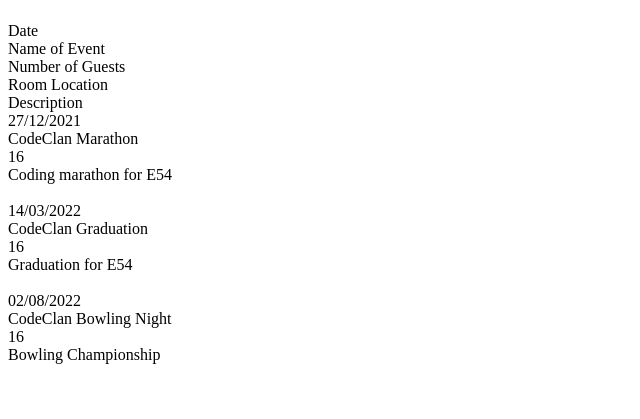
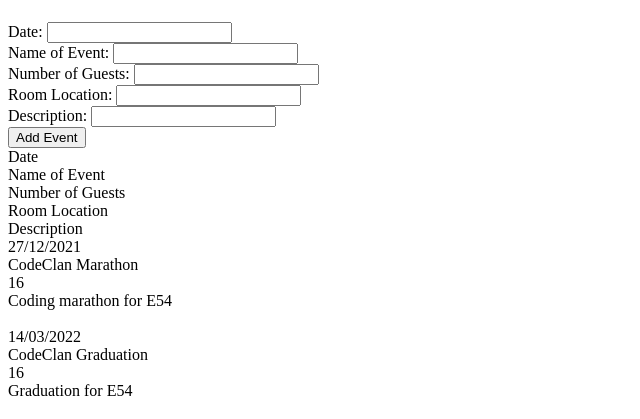
Before and after one commit to Peetfire/event-html-lab, a Flask app: page /events in a window 1280 px wide. Shown: the part 58-477 px from the top of the page, without its empty margins (0-640 px from the left). Run offline with Flask 2, Linux system fonts and the light colour scheme.

Commit message:
MVP completed. Event planner created

```diff
--- a/controllers/controller.py
+++ b/controllers/controller.py
@@ -1,8 +1,20 @@
 from app import app
-from flask import render_template
+from flask import render_template, request
 from models.list_of_events import *
 from models.event import Event
 
 @app.route('/events')
 def index():
     return render_template('index.html', title="Home", events=events, headings=headings)
+
+
+@app.route('/events', methods=['POST'])
+def add_task():
+    date = request.form["date"]
+    name_of_event = request.form["name_of_event"]
+    number_of_guests = request.form["number_of_guests"]
+    room_location = request.form["room_location"]
+    description = request.form["description"]
+    new_event = Event(date, name_of_event, number_of_guests, room_location, description)
+    add_new_event(new_event)
+    return render_template('index.html', title="Home", events=events, headings=headings)
--- a/models/list_of_events.py
+++ b/models/list_of_events.py
@@ -7,3 +7,6 @@
 events = [event1, event2, event3]
 
 headings = ["Date", "Name of Event", "Number of Guests", "Room Location", "Description"]
+
+def add_new_event(new_event):
+    events.append(new_event)
--- a/templates/index.html
+++ b/templates/index.html
@@ -12,7 +12,31 @@
     </header>
     <div id="form-container">
         <div class="row">
-
+            <form action="/events" method="post">
+                <div class="form item">
+                    <label for="date">Date:</label>
+                    <input type="text" name="date" id="date">
+                </div>
+                <div class="form item">
+                    <label for="name_of_event">Name of Event:</label>
+                    <input type="text" name="name_of_event" id="name_of_event">
+                </div>
+                <div class="form item">
+                    <label for="number_of_guests">Number of Guests:</label>
+                    <input type="text" name="number_of_guests" id="number_of_guests">
+                </div>
+                <div class="form item">
+                    <label for="room_location">Room Location:</label>
+                    <input type="text" name="room_location" id="room_location">
+                </div>
+                <div class="form item">
+                    <label for="description">Description:</label>
+                    <input type="text" name="description" id="description">
+                </div>
+                <div class="form item">
+                    <input type="submit" value="Add Event">
+                </div>
+            </form>
         </div>
     </div>
     <div id="container">
```
